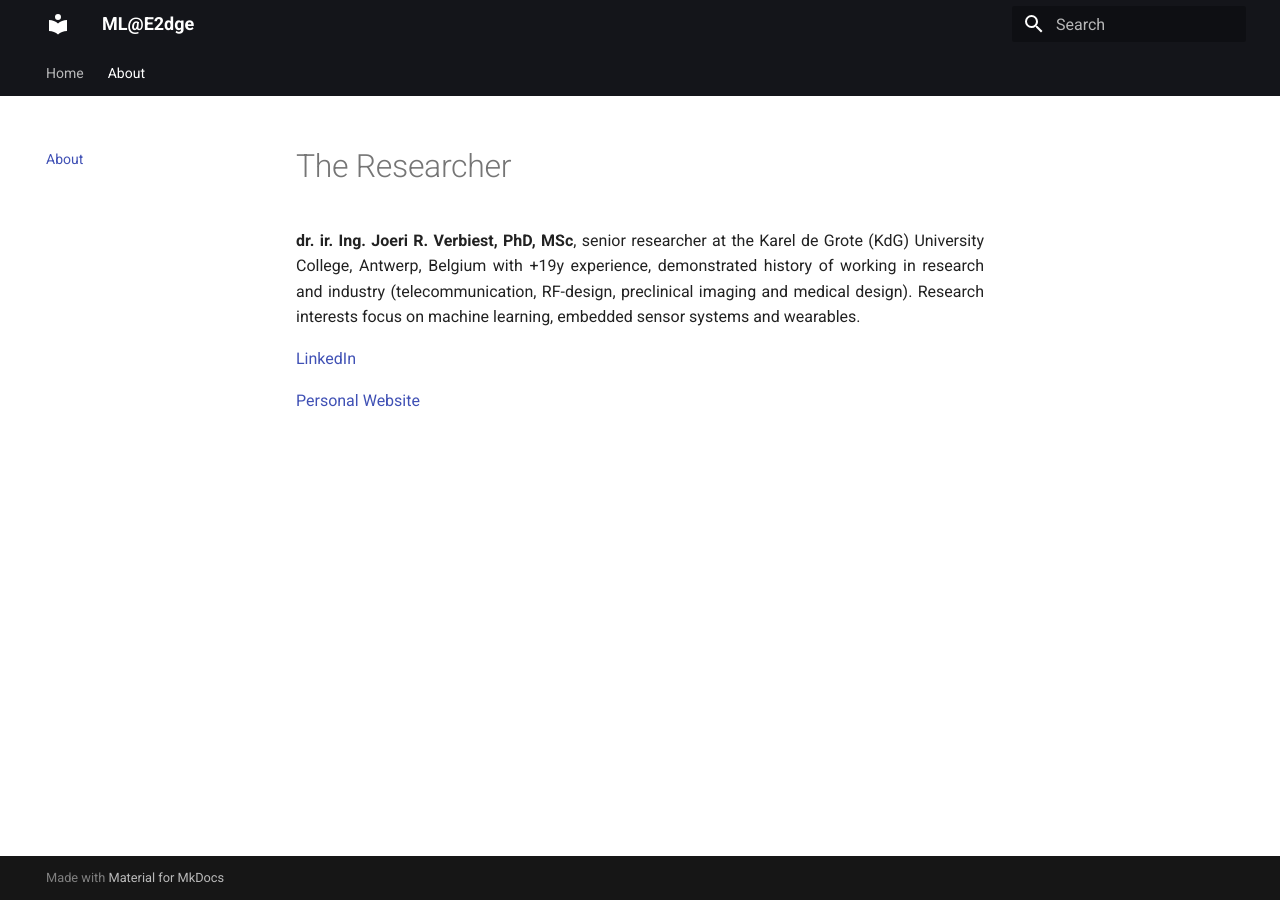
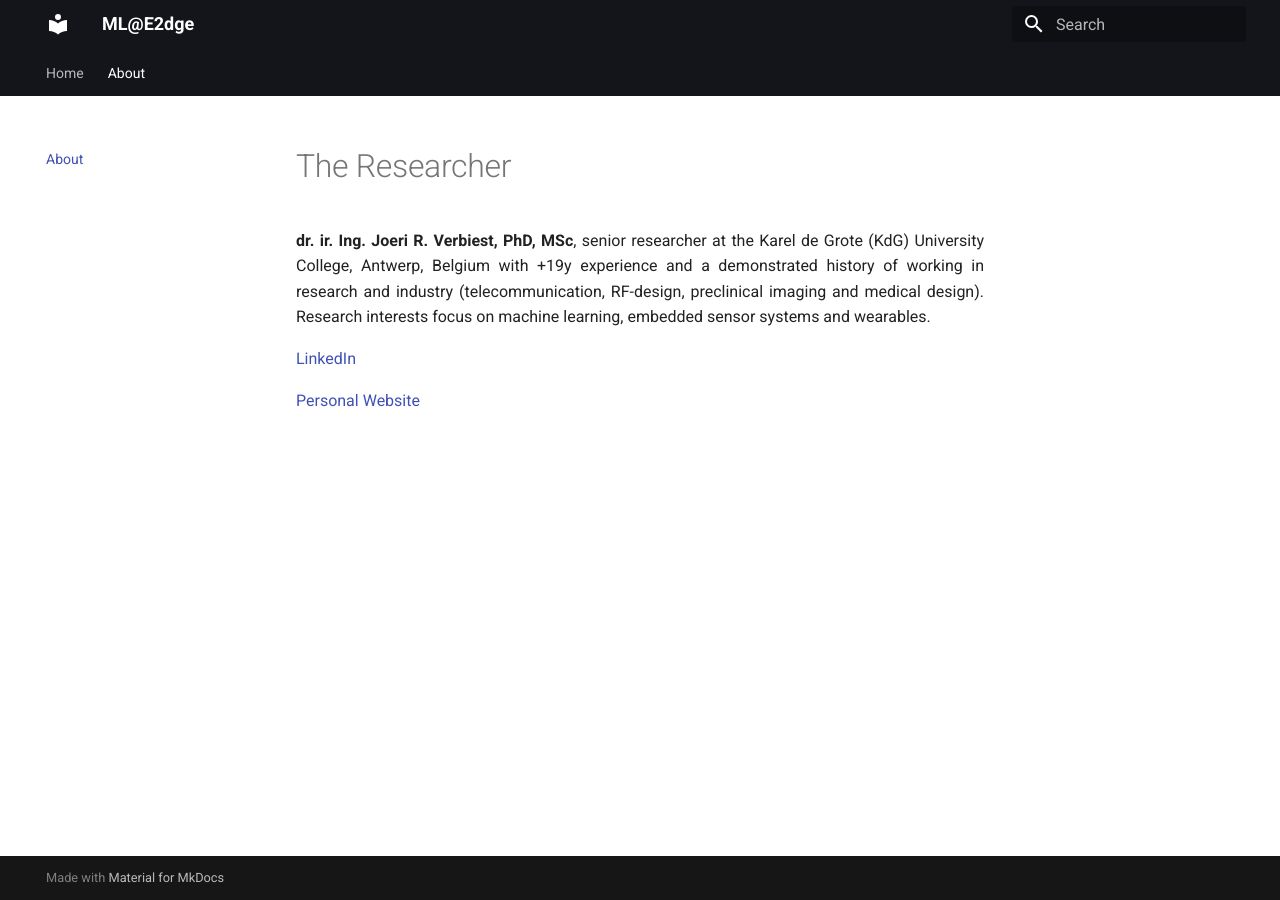
Before and after one commit to MLatE2dge/MLatE2dge.github.io, an MkDocs documentation site: the page built from docs/about.md, in a window 1280 px wide. Built offline with MkDocs 1.6.1 and Material for MkDocs 9.7.7, drawn with Linux system fonts in a browser that asks for light colours.

Commit message:
Update about.md

```diff
--- a/docs/about.md
+++ b/docs/about.md
@@ -1,6 +1,6 @@
 # The Researcher
 
-<div style="text-align: justify"><b>dr. ir. Ing. Joeri R. Verbiest, PhD, MSc</b>, senior researcher at the Karel de Grote (KdG) University College, Antwerp, Belgium with +19y experience, demonstrated history of working in research and industry (telecommunication, RF-design, preclinical imaging and medical design). Research interests focus on machine learning, embedded sensor systems and wearables.</div>
+<div style="text-align: justify"><b>dr. ir. Ing. Joeri R. Verbiest, PhD, MSc</b>, senior researcher at the Karel de Grote (KdG) University College, Antwerp, Belgium with +19y experience and a demonstrated history of working in research and industry (telecommunication, RF-design, preclinical imaging and medical design). Research interests focus on machine learning, embedded sensor systems and wearables.</div>
 
 [LinkedIn](http://www.linkedin.com/in/joeriverbiest)
 
```
